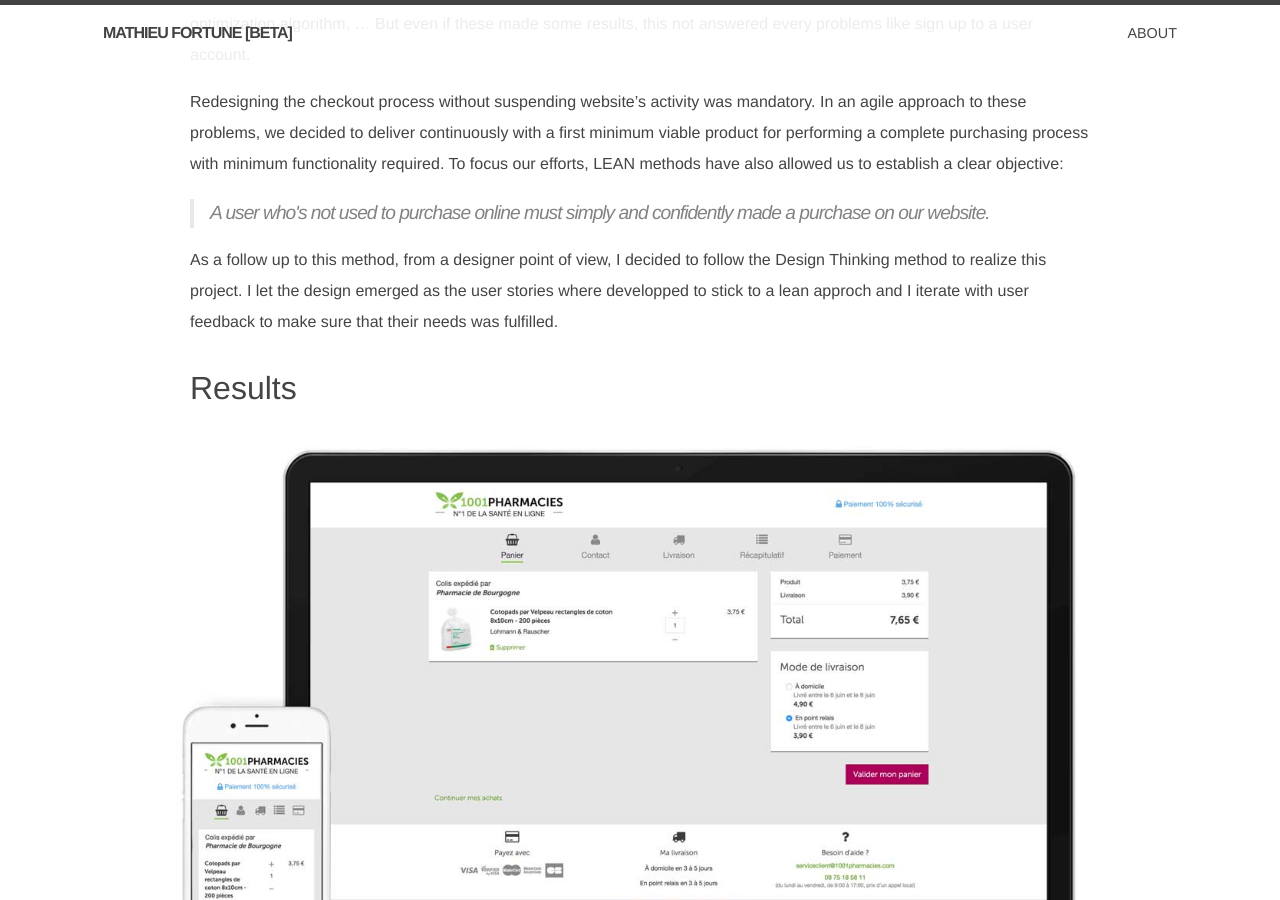
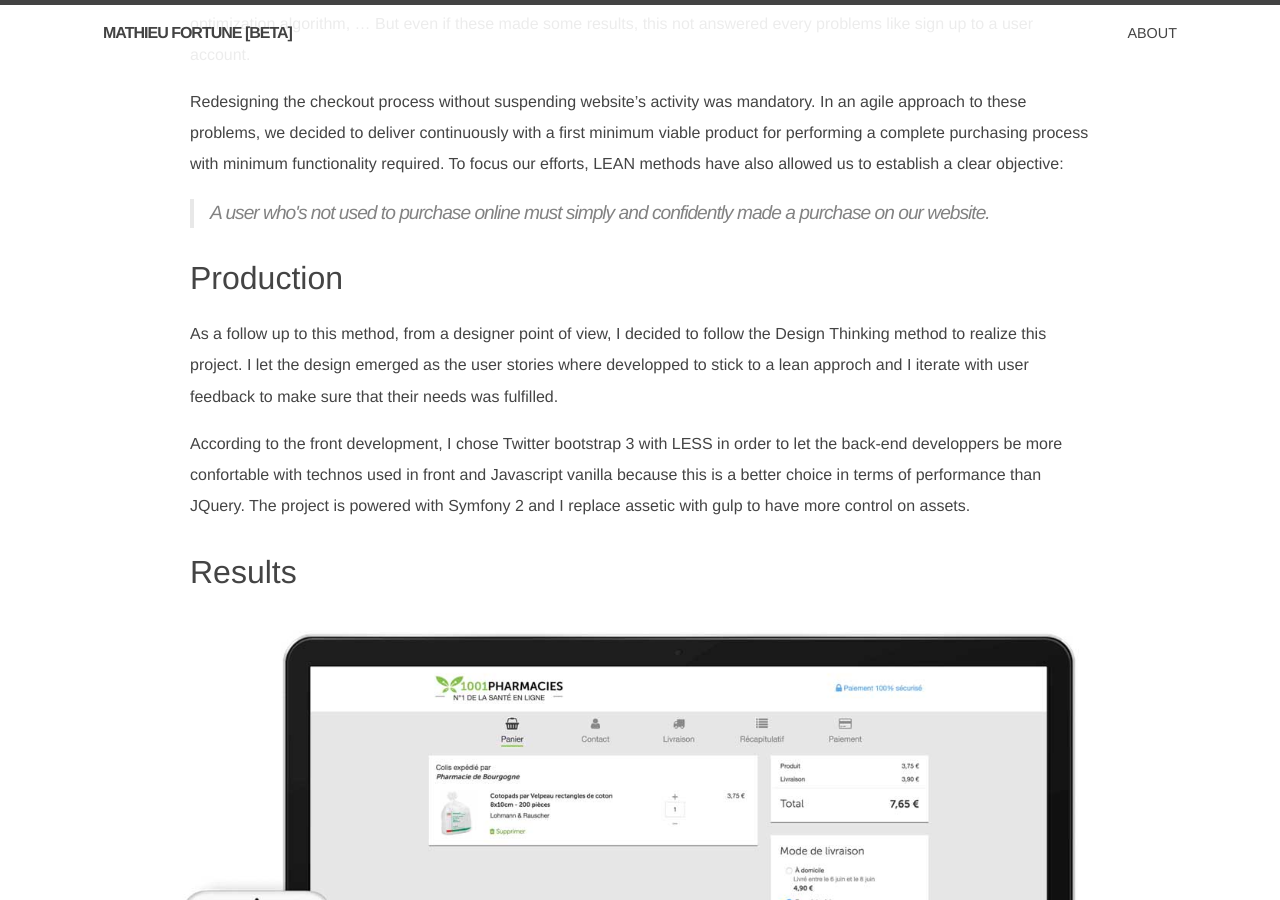
Before and after one commit to MathieuFortune/mathieufortune.github.io, a Jekyll site: the page built from _posts/2016-05-24-checkout-project-feedback.markdown, in a window 1280 px wide and 900 px high, scrolled down 1512 px. Built offline with Jekyll 4.4.1, drawn with Linux system fonts in a browser that asks for light colours.

Commit message:
[UP] add favicon and production paragraph on checkout process

```diff
--- a/_includes/head.html
+++ b/_includes/head.html
@@ -6,6 +6,8 @@
   <title>{% if page.title %}{{ page.title }}{% else %}{{ site.title }}{% endif %}</title>
   <meta name="description" content="{% if page.excerpt %}{{ page.excerpt | strip_html | strip_newlines | truncate: 160 }}{% else %}{{ site.description }}{% endif %}">
 
+  <link rel="icon" type="image/png" href="/favicon.png" />
+
   <link rel="stylesheet" href="{{ "/css/main.css" | prepend: site.baseurl }}">
   <link rel="canonical" href="{{ page.url | replace:'index.html','' | prepend: site.baseurl | prepend: site.url }}">
   <link rel="alternate" type="application/rss+xml" title="{{ site.title }}" href="{{ "/feed.xml" | prepend: site.baseurl | prepend: site.url }}">
--- a/_posts/2016-05-24-checkout-project-feedback.markdown
+++ b/_posts/2016-05-24-checkout-project-feedback.markdown
@@ -51,7 +51,12 @@ To focus our efforts, LEAN methods have also allowed us to establish a clear obj
 A user who's not used to purchase online must simply and confidently made a purchase on our website.
 </blockquote>
 
+## Production
+
+
 As a follow up to this method, from a designer point of view, I decided to follow the Design Thinking method to realize this project. I let the design emerged as the user stories where developped to stick to a lean approch and I iterate with user feedback to make sure that their needs was fulfilled.
+
+According to the front development, I chose Twitter bootstrap 3 with LESS in order to let the back-end developpers be more confortable with technos used in front and Javascript vanilla because this is a better choice in terms of performance than JQuery. The project is powered with Symfony 2 and I replace assetic with gulp to have more control on assets.
 
 
 ## Results
```
Also changed, not shown: favicon.png (added).
